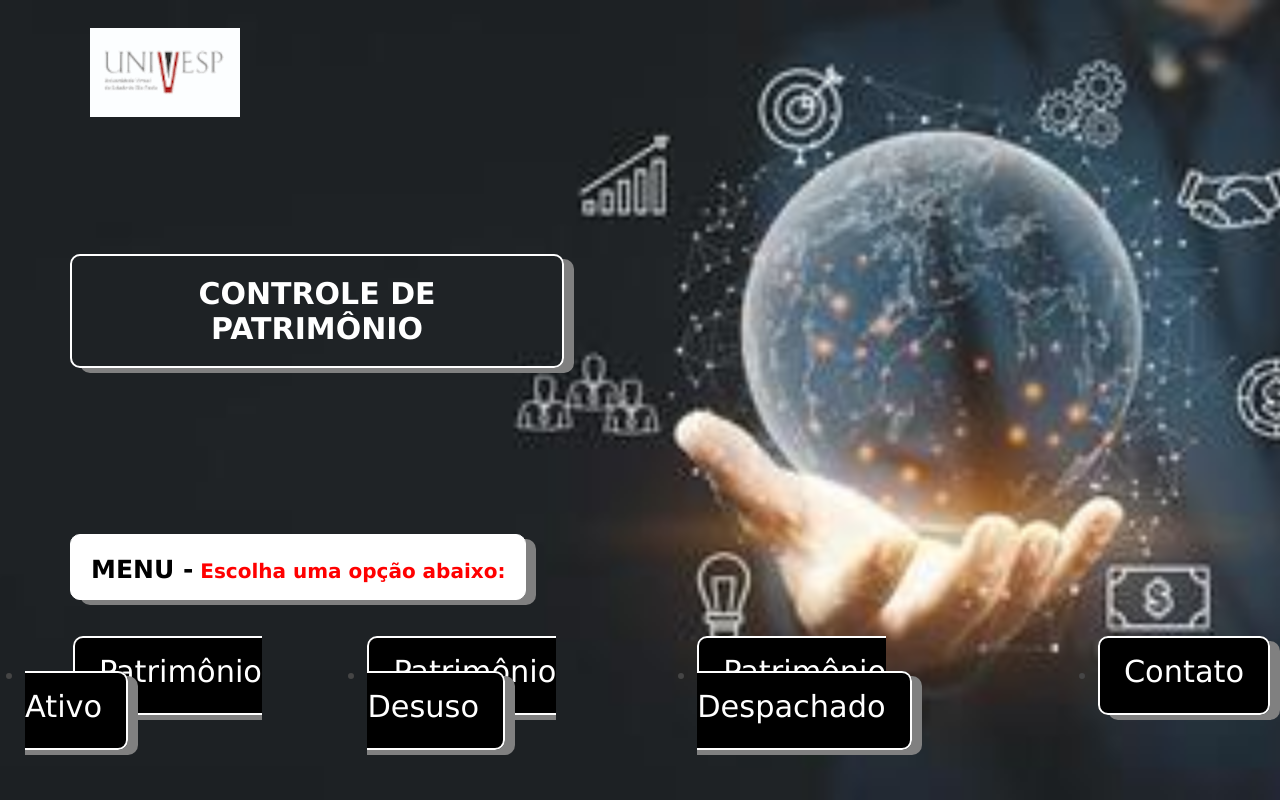
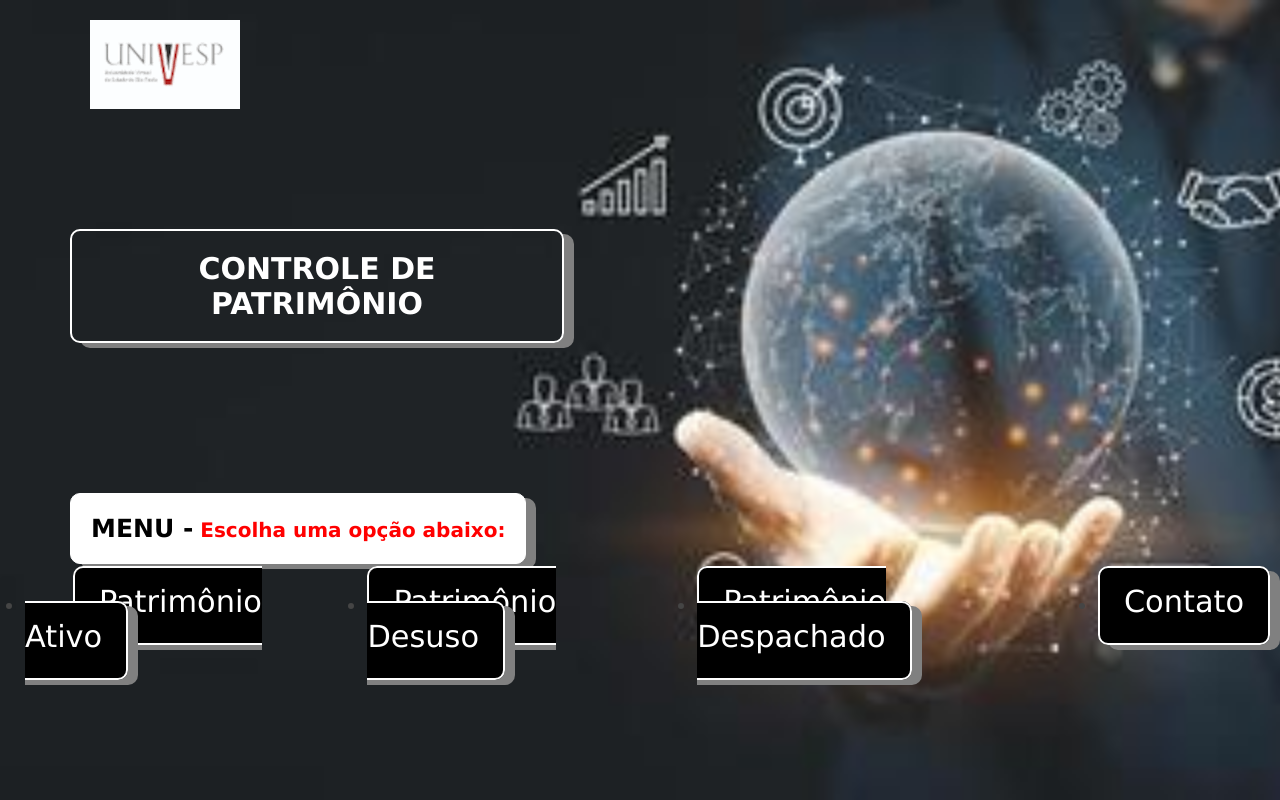
Before and after one commit to LCAzarias/UNIVESP2025PI, a plain HTML site: page index.html in a window 1280 px wide. Shown: the top 800 px of the page. Drawn offline with Linux system fonts and the light colour scheme; grey boxes are pictures that could not be loaded.

Commit message:
change style

```diff
--- a/style.css
+++ b/style.css
@@ -104,7 +104,7 @@ label {
 	margin: 10px;
 	margin-left: 70px;
 	margin-top: 150px;
-	height: 3vh;
+	height: 4vh;
 	padding: 20px 20px;
 	font-family: 'Lucida Sans', 'Lucida Sans Regular', 'Lucida Grande', 'Lucida Sans Unicode', Geneva, Verdana, sans-serif;
 	border: 1px solid #fff;
@@ -120,10 +120,14 @@ label {
 	background-color: bisque
 }
 
+.actived:hover{
+	color: blue;
+}
+
 section nav ul {
 	font-size: 20px;
 	color: #454545;
-	height: 16vh;
+	height: 30vh;
 	text-decoration: double;
 	padding: 10px;
 	display: flex;
```
